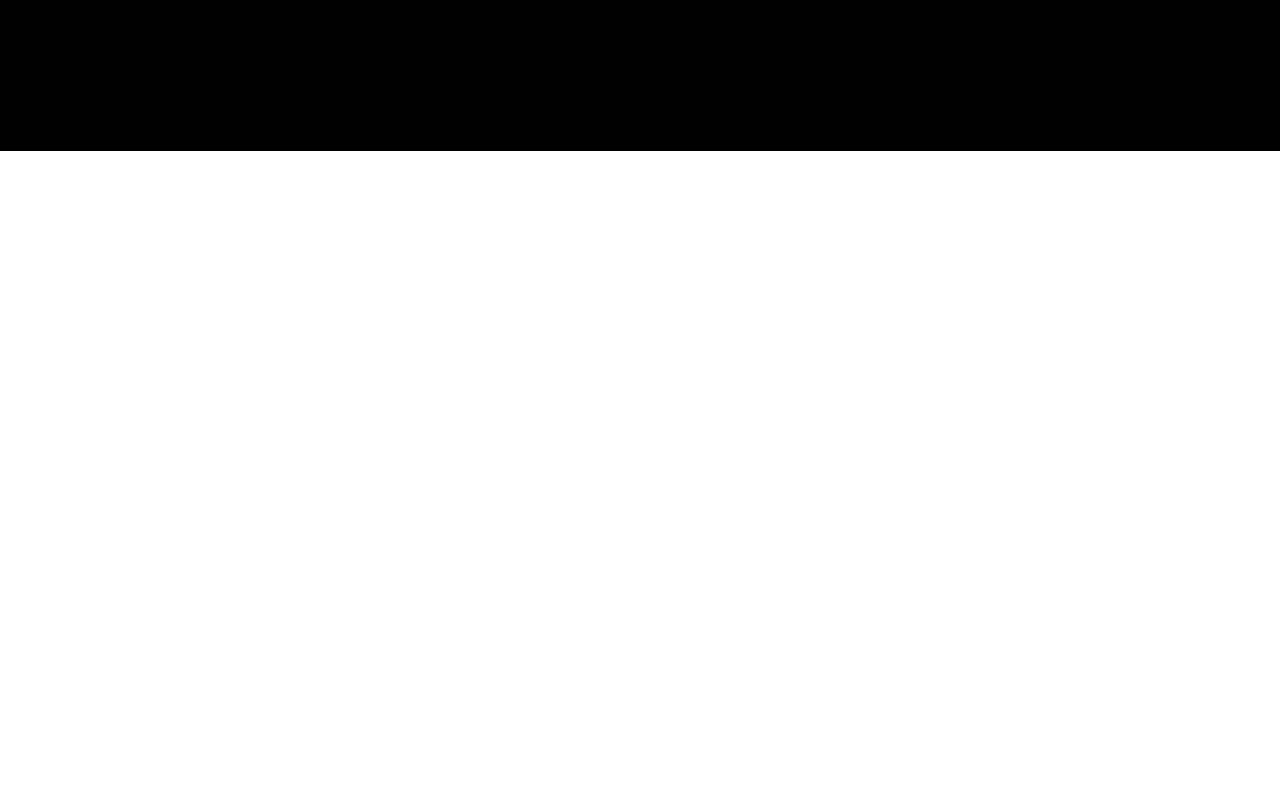
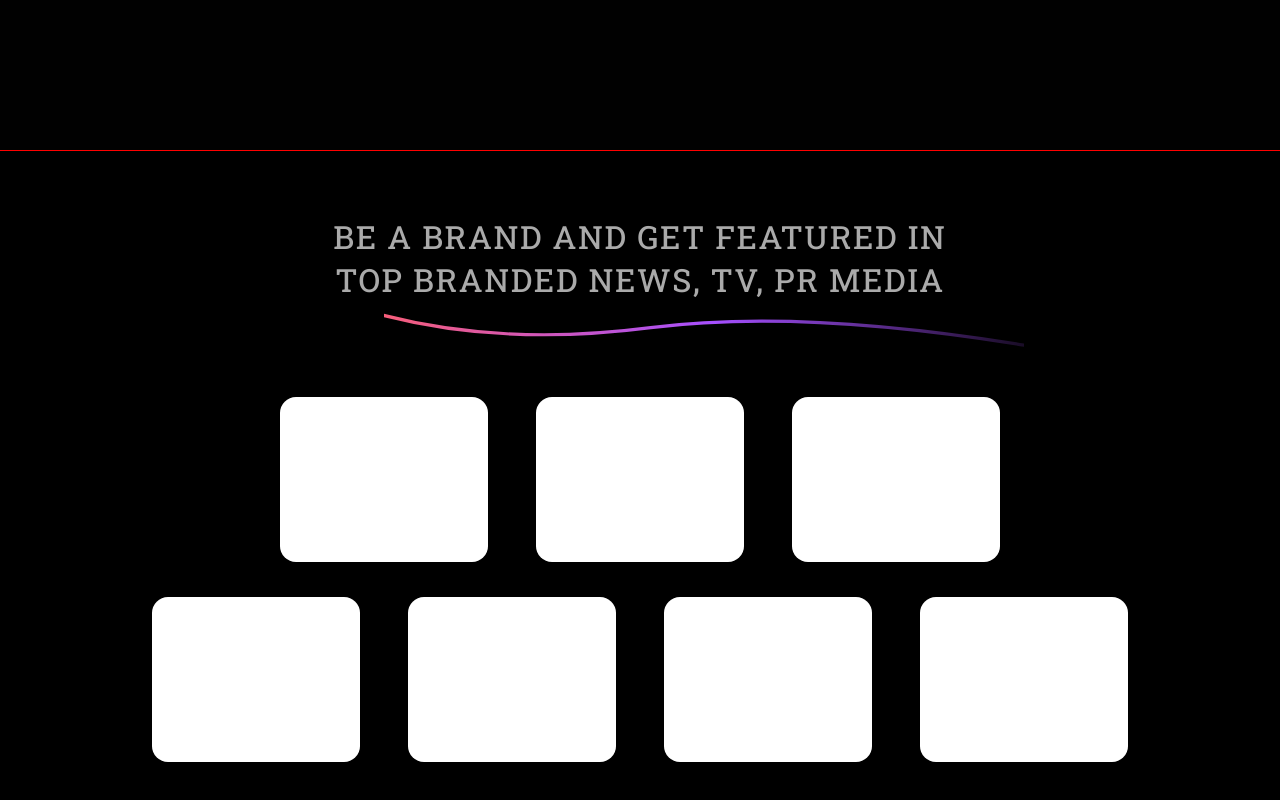
Before and after one commit to Anish-649/Fox-Wing, a React (Vite) app: page / in a window 1280 px wide. Shown: the part 1996-2796 px from the top of the page. Before the commit the page ends 2147 px from the top, so only its background shows below. Built offline with nearby package versions, Linux system fonts and the light colour scheme; a web font is replaced by a local one.

Commit message:
third page and gradiantLine added

```diff
--- a/src/App.css
+++ b/src/App.css
@@ -5,3 +5,6 @@
 
     font-family: "display", sans-serif;
 }
+body{
+    background-color: black;
+}
--- a/src/App.jsx
+++ b/src/App.jsx
@@ -7,6 +7,7 @@
 import SecondPage from './components/secondPage/SecondPage'
 import SecondPage2 from './components/secondPage2/SecondPage2'
 import CurveLine from './components/curveLine/CurveLine'
+import ThirdPage from './components/thirdPage/ThirdPage'
 
 function App() {
 
@@ -16,7 +17,7 @@
       <Hero/>
       <SecondPage/>
       <SecondPage2/>
-
+      <ThirdPage/>
     </div>
   )
 }
--- /dev/null
+++ b/src/components/gradientLine/GradientLine.jsx
@@ -0,0 +1,32 @@
+import "./gradientLine.css"
+
+export default function GradientLine() {
+  return (
+    <div className='gradientLine'>
+        <div className="gradientlin">
+       <svg
+      viewBox="0 0 1200 100"
+      xmlns="http://www.w3.org/2000/svg"
+      >
+      {/* Gradient Definition */}
+      <defs>
+        <linearGradient id="gradient" x1="0%" y1="0%" x2="100%" y2="0%">
+          <stop offset="0%" stopColor="#ff5f6d" />   {/* Pink/Red */}
+          <stop offset="50%" stopColor="#a54fff" />  {/* Purple */}
+          <stop offset="100%" stopColor="#010101" /> {/* Dark */}
+        </linearGradient>
+      </defs>
+
+      {/* Wavy Path */}
+      <path
+         d="M -60 10 Q 190 90, 500 50 T 1300 100"
+        stroke="url(#gradient)"
+        strokeWidth="6"
+        fill="transparent"
+        strokeLinecap="round"
+      />
+    </svg>
+    </div>
+    </div>
+  )
+}
--- /dev/null
+++ b/src/components/gradientLine/gradientLine.css
@@ -0,0 +1,13 @@
+
+.gradientLine{
+    width:100%;
+    height:6rem;
+
+   text-align:center;
+}
+.gradientlin{
+    width:50%;
+    height:10px;
+    text-align:center;
+    margin-left: 24rem;
+}
--- a/src/components/secondPage/secondPage.css
+++ b/src/components/secondPage/secondPage.css
@@ -4,6 +4,7 @@
   padding: 40px 0;
   overflow: hidden;
   text-align: center;
+
 }
 
 .secondPage .title {
--- a/src/components/secondPage2/secondPage2.css
+++ b/src/components/secondPage2/secondPage2.css
@@ -2,6 +2,7 @@
     height:145vh;
     width:100%;
     background: #010101;
+    border-bottom: 1px solid red;
 }
 .secondPage2-title{
     color: #aaa;
--- /dev/null
+++ b/src/components/thirdPage/ThirdPage.jsx
@@ -0,0 +1,30 @@
+import GradientLine from "../gradientLine/GradientLine"
+import "./thirdPage.css"
+
+export default function ThirdPage() {
+  return (
+    <div className='thirdPage'>
+      <div className="thirdPage-title">
+        <h1>BE A BRAND AND GET FEATURED IN<br/>TOP BRANDED NEWS, TV, PR MEDIA</h1>
+      </div>
+      <GradientLine/>
+     <div className="thirdPage-content">
+  <div className="row">
+    <div className="mediaBox"></div>
+    <div className="mediaBox"></div>
+    <div className="mediaBox"></div>
+  </div>
+  <div className="row">
+    <div className="mediaBox"></div>
+    <div className="mediaBox"></div>
+    <div className="mediaBox"></div>
+    <div className="mediaBox"></div>
+  </div>
+</div>
+<div className="thirdPage-btn">
+<button class="gradient-btn">+20 NEWS CHANNELS</button>
+</div>
+
+    </div>
+  )
+}
--- /dev/null
+++ b/src/components/thirdPage/thirdPage.css
@@ -0,0 +1,67 @@
+.thirdPage{
+    width:100%;
+    height: 95vh;
+    background: black;
+
+}
+.thirdPage-title{
+    color: #aaa;
+    margin-top: 2rem;
+    text-align: center;
+    padding-top: 2rem;
+      font-size: 1rem;
+    line-height: 2.7rem;
+    margin-bottom: 0rem;
+}
+.thirdPage-title h1{
+    font-family: "Roboto Slab",serif;
+   font-weight: 450;
+   letter-spacing: 0.1rem;
+}
+.thirdPage-content {
+  display: flex;
+  flex-direction: column;
+  align-items: center;
+  gap: 2.2rem; /* space between rows */
+}
+
+.row {
+  display: flex;
+  gap: 3rem; /* space between boxes */
+  justify-content: center;
+}
+.mediaBox{
+    width:13rem;
+    height:10.3rem;
+    border-radius: 1rem;
+    background-color: white;
+}
+.thirdPage-btn{
+    text-align: center;
+    margin-top: 3rem;
+
+}
+.gradient-btn {
+
+  display: inline-block;
+  padding: 1rem 2.5rem;
+  border-radius: 50px; /* pill shape */
+  font-size: 18px;
+  font-weight: 400;
+  letter-spacing: 1px;
+  color: #ffffffcc; /* slightly transparent white */
+  text-transform: uppercase;
+  text-align: center;
+  cursor: pointer;
+  background: black; /* button background */
+
+  /* Gradient border effect */
+  border: 2px solid transparent;
+  background-image: linear-gradient(black, black),
+                    linear-gradient(180deg, #ff5f6d, #a54fff,rgb(38, 8, 38));
+  background-origin: border-box;
+  background-clip: padding-box, border-box;
+
+  /* Subtle inner shadow for glow */
+
+}
```
